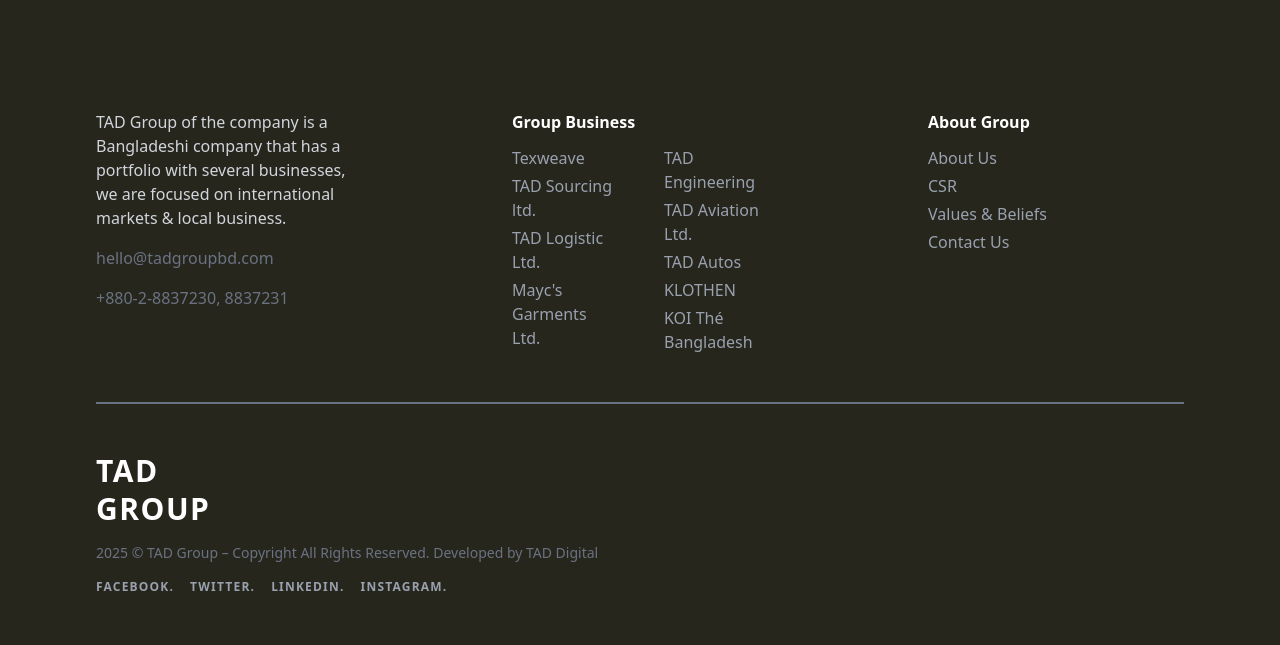
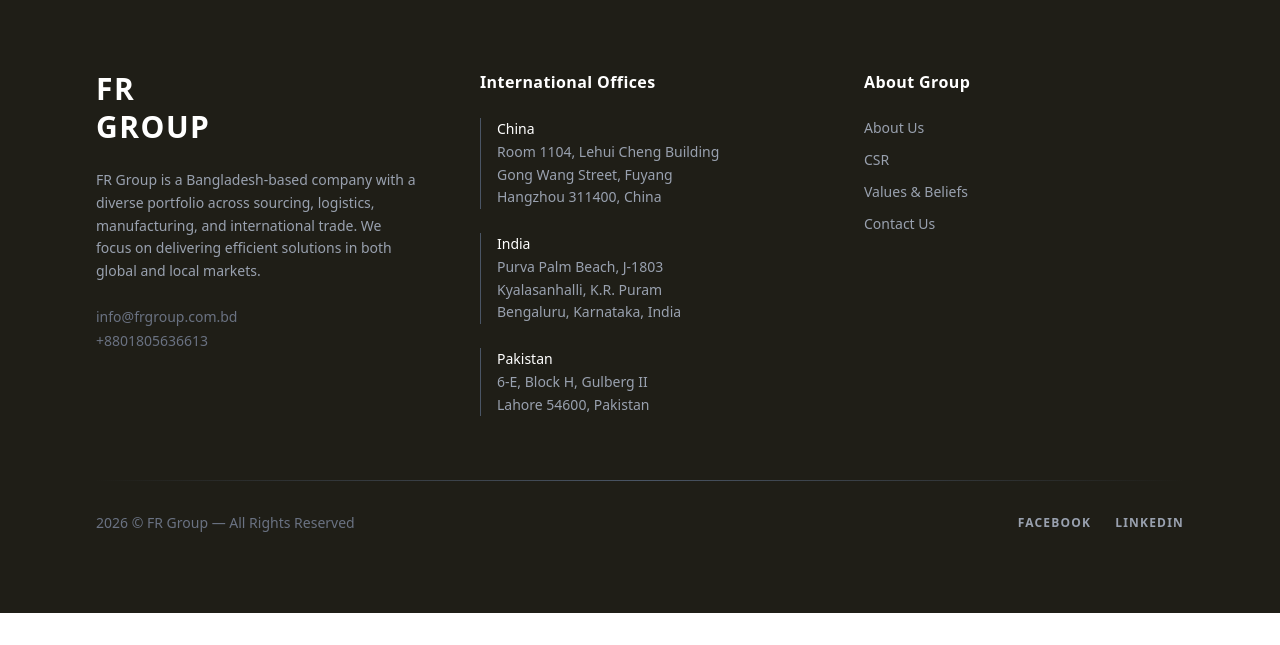
Before and after one commit to Wase-Zahin/fr-fabrics-landing, a React (Vite) app: page /stats in a window 1280 px wide. Shown: the part 266-911 px from the top of the page. After the commit the page ends 879 px from the top, so only its background shows below. Built offline with nearby package versions, Linux system fonts and the light colour scheme.

Commit message:
feat: code update

```diff
--- a/src/Footer/footer.tsx
+++ b/src/Footer/footer.tsx
@@ -1,72 +1,93 @@
 const Footer = () => {
     return (
-        <footer className="bg-[#27261D] flex flex-col gap-12 text-gray-300 px-24 py-30">
-            <div className=" mx-auto grid grid-cols-1 md:grid-cols-3 gap-40">
-                {/* About / Description */}
-                <div className="space-y-4">
-                    <p>
-                        TAD Group of the company is a Bangladeshi company that has a portfolio
-                        with several businesses, we are focused on international markets & local business.
+        <footer className="bg-[#1F1E17] text-gray-300 px-8 md:px-24 py-20">
+            <div className="max-w-7xl mx-auto grid grid-cols-1 md:grid-cols-3 gap-16">
+
+                {/* Company Info */}
+                <div className="space-y-6">
+                    <h2 className="text-white font-bold text-3xl tracking-wider leading-tight">
+                        FR <br/> GROUP
+                    </h2>
+
+                    <p className="text-gray-400 leading-relaxed text-sm">
+                        FR Group is a Bangladesh-based company with a diverse portfolio
+                        across sourcing, logistics, manufacturing, and international trade.
+                        We focus on delivering efficient solutions in both global and
+                        local markets.
                     </p>
-                    <p className="text-gray-500">hello@tadgroupbd.com</p>
-                    <p className="text-gray-500">+880-2-8837230, 8837231</p>
-                </div>
 
-                {/* Group Business - two columns */}
-                <div>
-                    <h3 className="text-white font-semibold mb-3">Group Business</h3>
-                    <div className="grid grid-cols-2 gap-12 text-gray-400">
-                        <ul className="space-y-1">
-                            <li>Texweave</li>
-                            <li>TAD Sourcing ltd.</li>
-                            <li>TAD Logistic Ltd.</li>
-                            <li>Mayc's Garments Ltd.</li>
-                        </ul>
-                        <ul className="space-y-1">
-                            <li>TAD Engineering</li>
-                            <li>TAD Aviation Ltd.</li>
-                            <li>TAD Autos</li>
-                            <li>KLOTHEN</li>
-                            <li>KOI Thé Bangladesh</li>
-                        </ul>
+                    <div className="space-y-1 text-sm text-gray-500">
+                        <p>info@frgroup.com.bd</p>
+                        <p>+8801805636613</p>
                     </div>
                 </div>
 
-                {/* About Group */}
+                {/* International Offices */}
                 <div>
-                    <h3 className="text-white font-semibold mb-3">About Group</h3>
-                    <ul className="space-y-1 text-gray-400">
-                        <li>About Us</li>
-                        <li>CSR</li>
-                        <li>Values & Beliefs</li>
-                        <li>Contact Us</li>
+                    <h3 className="text-white font-semibold mb-6 tracking-wide">
+                        International Offices
+                    </h3>
+
+                    <div className="space-y-6 text-gray-400 text-sm leading-relaxed">
+                        <div className="border-l border-gray-600 pl-4">
+                            <p className="text-white font-medium">China</p>
+                            <p>
+                                Room 1104, Lehui Cheng Building<br/>
+                                Gong Wang Street, Fuyang<br/>
+                                Hangzhou 311400, China
+                            </p>
+                        </div>
+
+                        <div className="border-l border-gray-600 pl-4">
+                            <p className="text-white font-medium">India</p>
+                            <p>
+                                Purva Palm Beach, J-1803<br/>
+                                Kyalasanhalli, K.R. Puram<br/>
+                                Bengaluru, Karnataka, India
+                            </p>
+                        </div>
+
+                        <div className="border-l border-gray-600 pl-4">
+                            <p className="text-white font-medium">Pakistan</p>
+                            <p>
+                                6-E, Block H, Gulberg II<br/>
+                                Lahore 54600, Pakistan
+                            </p>
+                        </div>
+                    </div>
+                </div>
+
+                {/* Quick Links */}
+                <div>
+                    <h3 className="text-white font-semibold mb-6 tracking-wide">
+                        About Group
+                    </h3>
+
+                    <ul className="space-y-3 text-gray-400 text-sm">
+                        <li className="hover:text-white cursor-pointer transition">About Us</li>
+                        <li className="hover:text-white cursor-pointer transition">CSR</li>
+                        <li className="hover:text-white cursor-pointer transition">Values & Beliefs</li>
+                        <li className="hover:text-white cursor-pointer transition">Contact Us</li>
                     </ul>
                 </div>
             </div>
 
-            <div className="h-0.5 bg-gray-500">
+            {/* Divider */}
+            <div
+                className="max-w-7xl mx-auto mt-16 mb-8 h-px bg-gradient-to-r from-transparent via-gray-600 to-transparent"/>
 
-            </div>
-            {/* Logo + copyright */}
-            <div className="flex flex-col justify-between">
-                {/* Logo */}
-                <div className="mb-4">
-                    <h2 className="text-white font-bold text-3xl tracking-wider leading-tight">
-                        TAD <br/> GROUP
-                    </h2>
-                </div>
+            {/* Bottom Section */}
+            <div className="max-w-7xl mx-auto flex flex-col md:flex-row items-center justify-between gap-6">
 
-                {/* Copyright */}
-                <p className="text-gray-500 text-sm mb-4">
-                    2025 © TAD Group – Copyright All Rights Reserved. Developed by TAD Digital
+                <p className="text-gray-500 text-sm">
+                    2026 © FR Group — All Rights Reserved
                 </p>
 
-                {/* Social Links */}
-                <div className="flex space-x-4 text-xs uppercase text-gray-400 font-semibold tracking-widest">
-                    <a href="#" className="hover:text-white">Facebook.</a>
-                    <a href="#" className="hover:text-white">Twitter.</a>
-                    <a href="#" className="hover:text-white">LinkedIn.</a>
-                    <a href="#" className="hover:text-white">Instagram.</a>
+                <div className="flex space-x-6 text-xs uppercase text-gray-400 font-semibold tracking-widest">
+                    <a href="https://www.facebook.com/share/17ToHdFF1F/"
+                       className="hover:text-white transition">Facebook</a>
+                    <a href="https://www.linkedin.com/company/fr-fabrics-limited/"
+                       className="hover:text-white transition">LinkedIn</a>
                 </div>
             </div>
         </footer>
```
